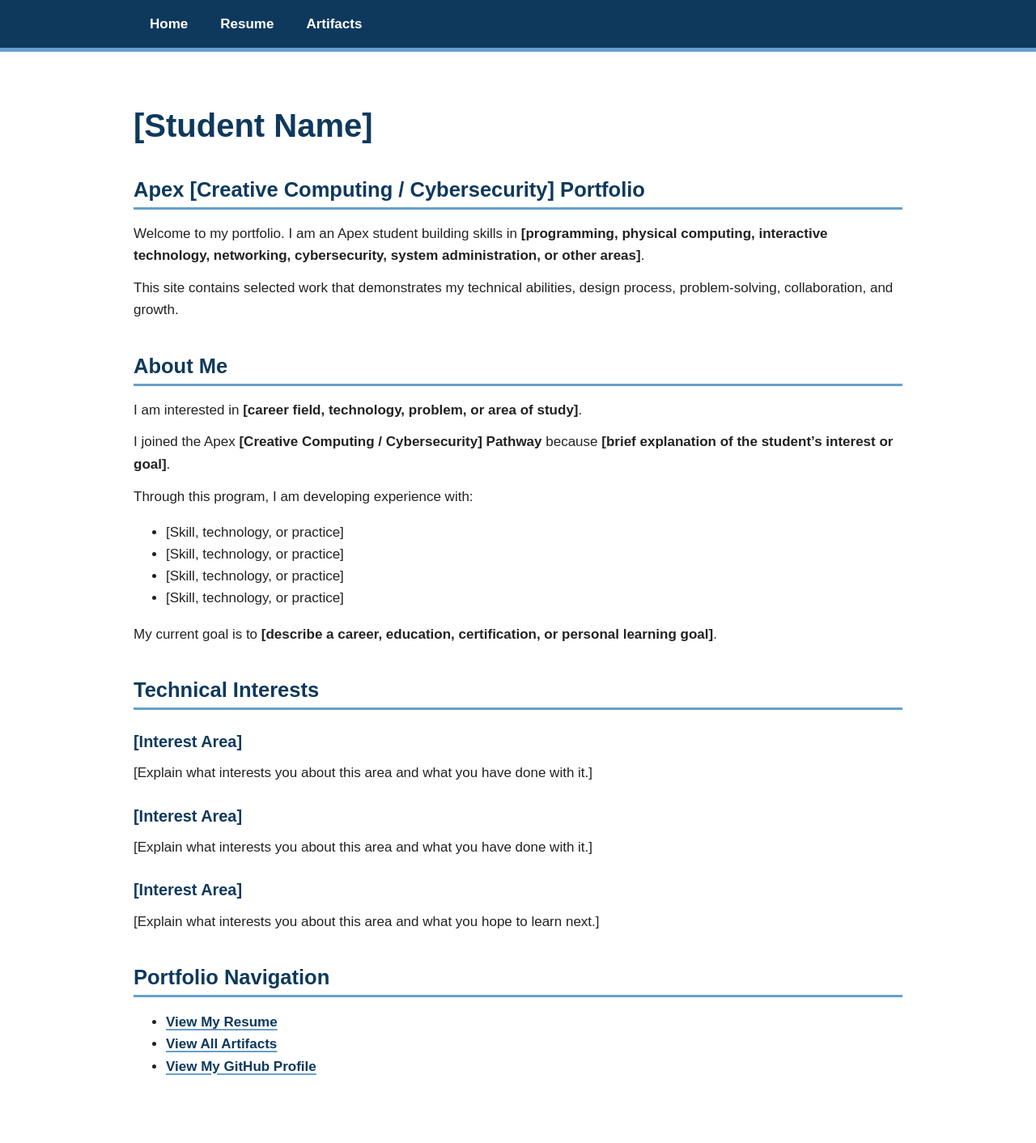
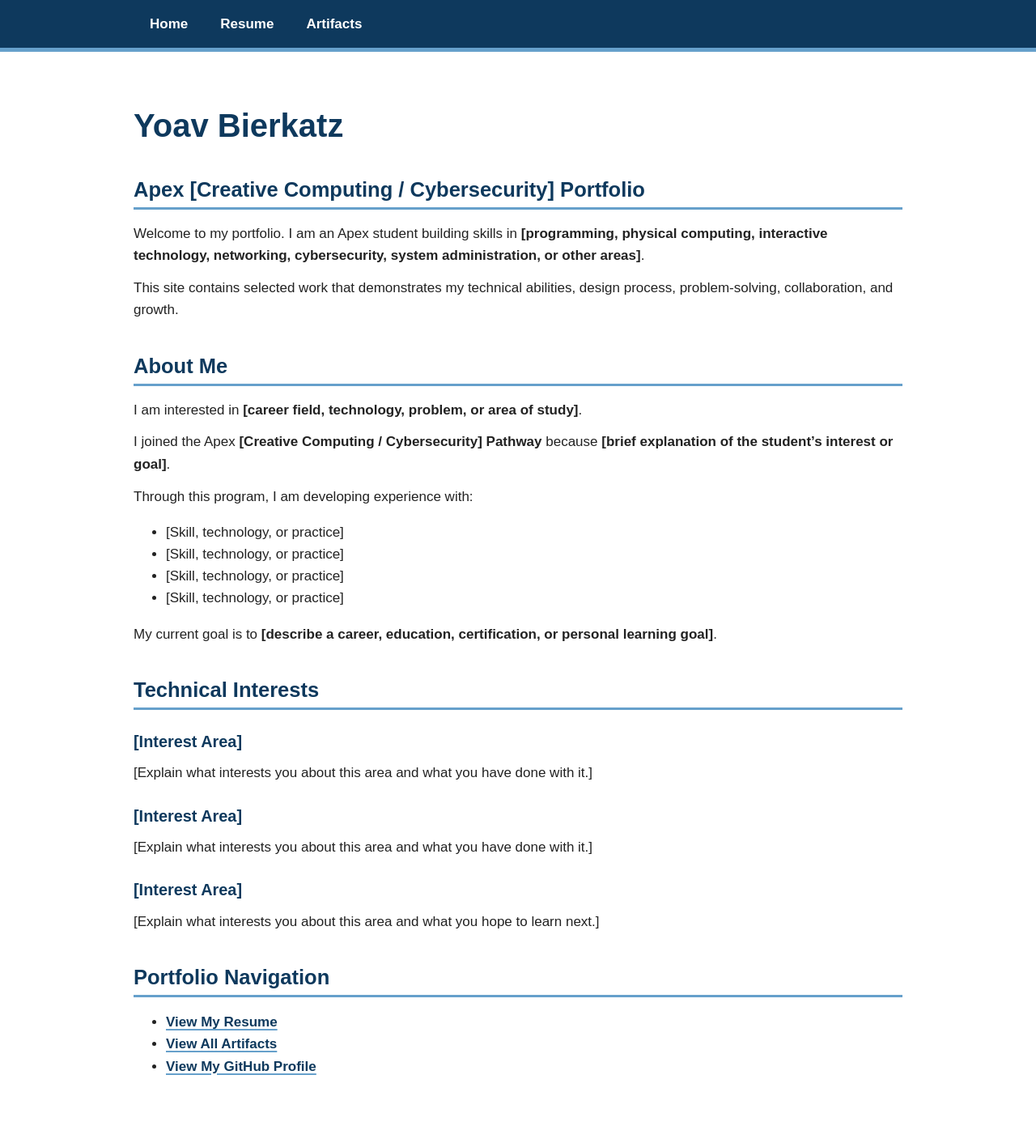
Before and after one commit to Yoav321/Apex-Portfolio, a Jekyll site: the page built from index.md, in a window 1280 px wide. Shown: the whole page at 81% size. Built offline with Jekyll 4.4.1, drawn with Linux system fonts in a browser that asks for light colours.

Commit message:
Update index.md updating name

```diff
--- a/index.md
+++ b/index.md
@@ -3,7 +3,7 @@ layout: default
 title: Home
 ---
 
-# [Student Name]
+# **Yoav Bierkatz**
 
 ## Apex [Creative Computing / Cybersecurity] Portfolio
 
```
